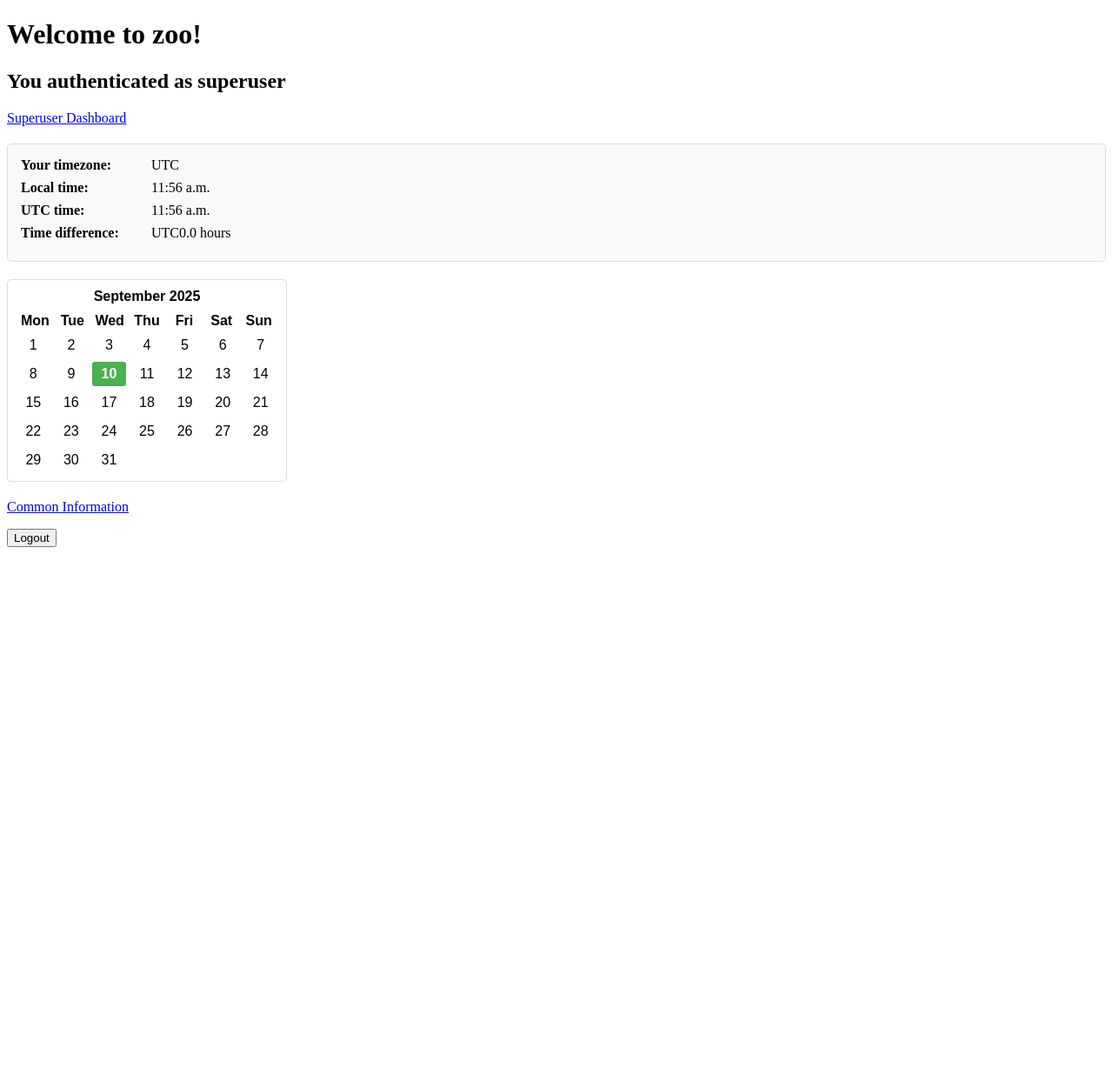
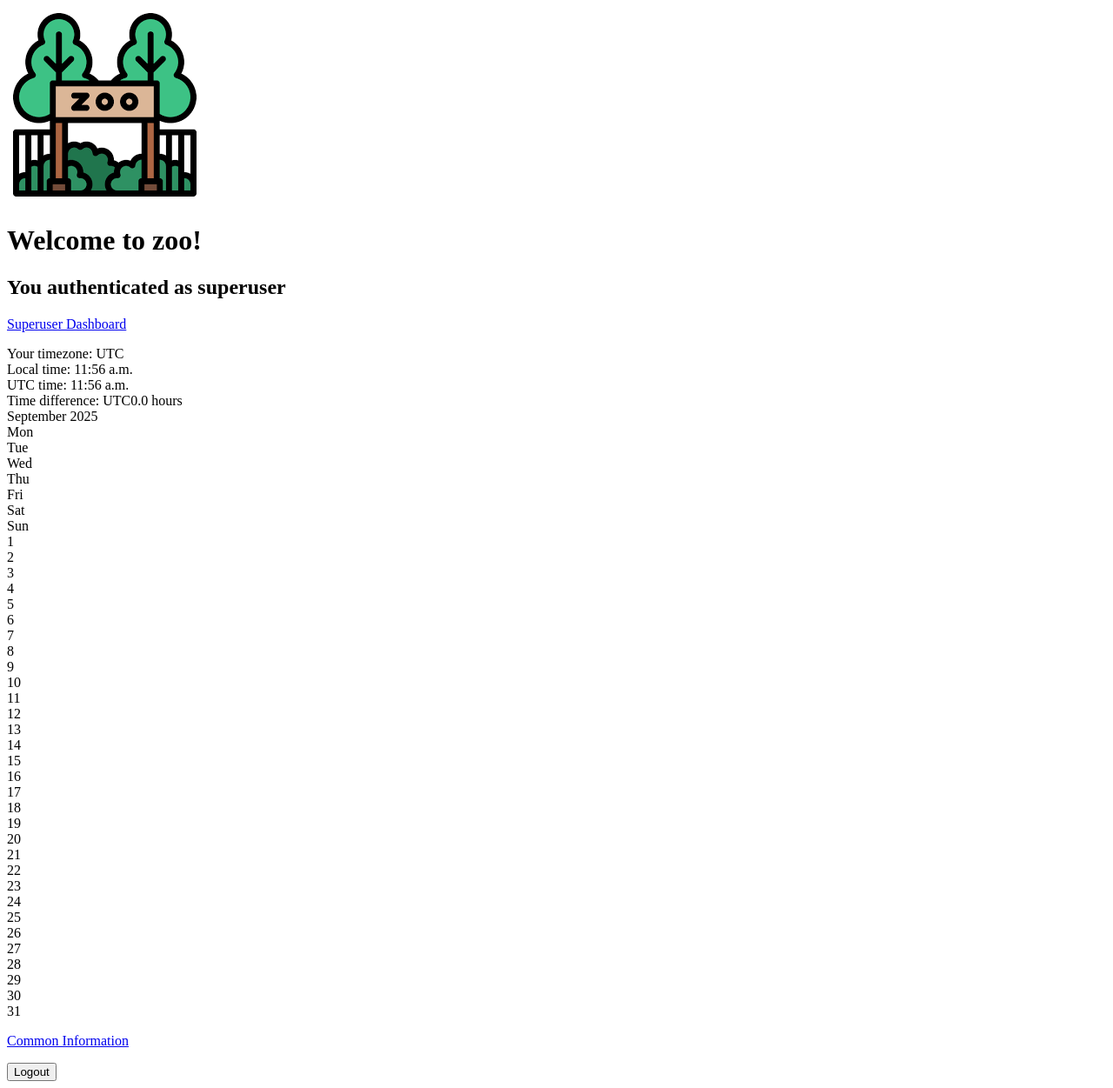
Before and after one commit to Antrsss/IGI_STRWEB_RENAMED, a Django app: page / in a window 1280 px wide. Shown: the whole page at 87% size. Before the commit the page ends 629 px from the top, so only its background shows below. Run offline with Django 5.2, Linux system fonts and the light colour scheme; a user stored in the database is signed in.

```diff
--- a/IGI/LR5/ZooApp/ZooApp/settings.py
+++ b/IGI/LR5/ZooApp/ZooApp/settings.py
@@ -128,6 +128,10 @@ USE_TZ = True
 
 STATIC_URL = 'static/'
 
+STATICFILES_DIRS = [
+    os.path.join(BASE_DIR, "static"),
+]
+
 # Default primary key field type
 # https://docs.djangoproject.com/en/5.2/ref/settings/#default-auto-field
 
--- a/IGI/LR5/ZooApp/zoo/templates/home.html
+++ b/IGI/LR5/ZooApp/zoo/templates/home.html
@@ -1,68 +1,14 @@
+{% load static %}
 <!DOCTYPE html>
 <html lang="ru">
 <head>
     <meta charset="UTF-8">
     <title>Home page</title>
-    <style>
-        .time-info {
-            margin: 20px 0;
-            padding: 15px;
-            border: 1px solid #ddd;
-            border-radius: 5px;
-            background-color: #f9f9f9;
-        }
-        .time-row {
-            display: flex;
-            margin-bottom: 8px;
-        }
-        .time-label {
-            font-weight: bold;
-            width: 150px;
-        }
-        .calendar {
-            font-family: Arial, sans-serif;
-            width: 300px;
-            margin: 20px 0;
-            border: 1px solid #ddd;
-            border-radius: 5px;
-            padding: 10px;
-        }
-        .calendar-header {
-            display: flex;
-            justify-content: space-between;
-            align-items: center;
-            margin-bottom: 10px;
-        }
-        .calendar-title {
-            font-weight: bold;
-            text-align: center;
-            flex-grow: 1;
-        }
-        .calendar-weekdays {
-            display: grid;
-            grid-template-columns: repeat(7, 1fr);
-            text-align: center;
-            font-weight: bold;
-            margin-bottom: 5px;
-        }
-        .calendar-days {
-            display: grid;
-            grid-template-columns: repeat(7, 1fr);
-            gap: 5px;
-        }
-        .calendar-day {
-            text-align: center;
-            padding: 5px;
-            border-radius: 3px;
-        }
-        .today {
-            background-color: #4CAF50;
-            color: white;
-            font-weight: bold;
-        }
-    </style>
+    <!--icon-->
+    <img src="{% static "images/site_icon.png" %}"/>
 </head>
 <body>
+    <!--banner-->
     <h1>Welcome to zoo!</h1>
 
     {% if user.is_authenticated %}
@@ -137,13 +83,11 @@
         </form>
     {% else %}
         <h2>You are not authenticated</h2>
-        <div>
-            <p><a href="{% url 'common_info_dashboard' %}">Enter as a guest</a></p>
-            <p><a href="{% url 'pages' %}">Pages</a></p>
-            <p><a href="{% url 'login' %}">Login</a></p>
-            <p><a href="{% url 'register_employee' %}">Register employee</a></p>
-            <p><a href="{% url 'register_visitor' %}">Register visitor</a></p>
-        </div>
+        <p><a href="{% url 'common_info_dashboard' %}">Enter as a guest</a></p>
+        <p><a href="{% url 'pages' %}">Pages</a></p>
+        <p><a href="{% url 'login' %}">Login</a></p>
+        <p><a href="{% url 'register_employee' %}">Register employee</a></p>
+        <p><a href="{% url 'register_visitor' %}">Register visitor</a></p>
     {% endif %}
 </body>
 </html>
```
Also changed, not shown: IGI/LR5/ZooApp/zoo/templates/pages/company_info.html (+29 -15 lines), IGI/LR5/ZooApp/db.sqlite3, IGI/LR5/ZooApp/static/images/certificate.png (added), IGI/LR5/ZooApp/static/images/site_icon.png (added), IGI/LR5/ZooApp/static/panda.webp (added), 1 other file.
